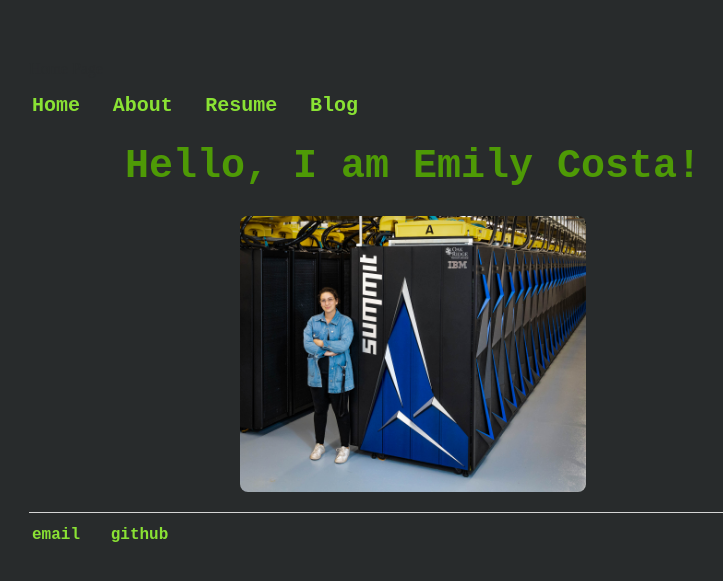
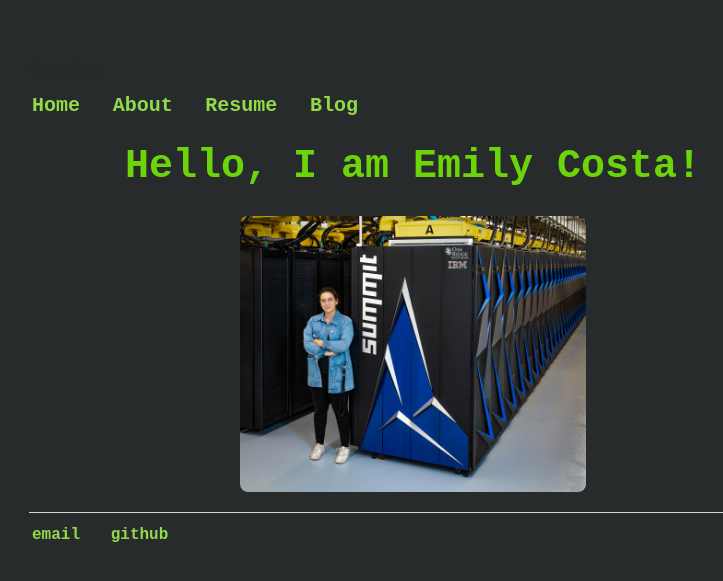
Before and after one commit to emilyjcosta5/emilyjcosta5.github.io, a Jekyll site: the page built from index.html, in a window 1280 px wide. Shown: the top 581 px of the page, without its empty margins (227-950 px from the left). Built offline with Jekyll 4.4.1, drawn with Linux system fonts in a browser that asks for light colours.

Commit message:
trying new color palette

```diff
--- a/css/main.css
+++ b/css/main.css
@@ -16,16 +16,16 @@
 }
 a {
     text-decoration: none;
-    color: #8AE234;
+    color: #91DA4A;
 }
 a:hover {
     text-decoration: underline;
-    color: #FCE94F;
+    color: #A8FC56;
 }
 h1 {
     font-size: 2.5em;
     font-family:"Courier New", Courier, monospace;
-    color: #4E9A06;
+    color: #6CD509;
     text-align: center;
 }
 h2 {
@@ -136,3 +136,6 @@
 .resume {
     line-height: .8;
 }
+h3.resume {
+    margin-top: 1.2;
+}
```
